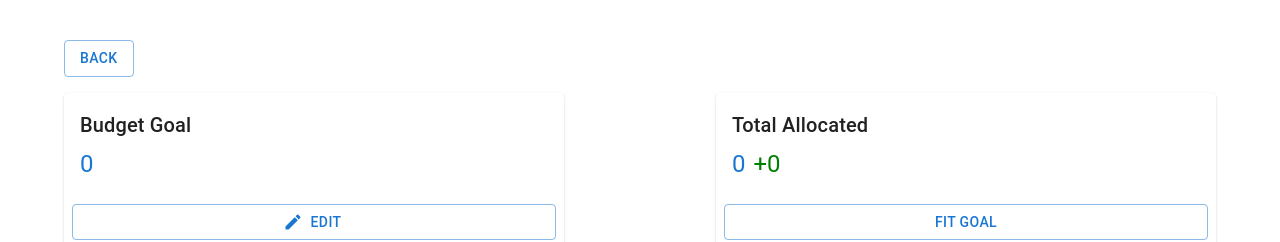
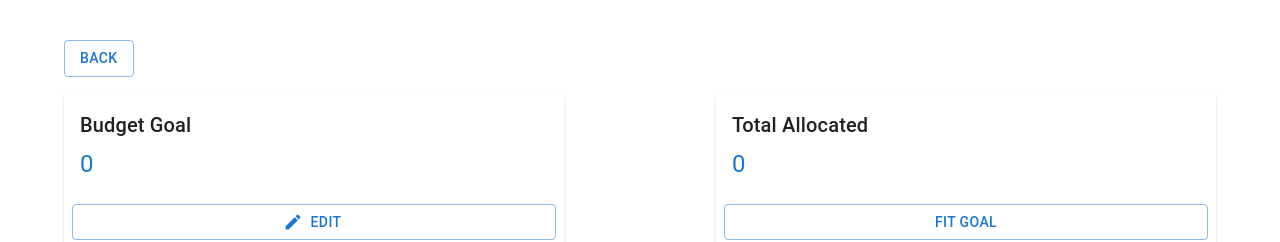
Before and after one commit to aspiforgreat/traveltracker, a React (Create React App) app in the folder frontend/: page /subbudget in a window 1280 px wide. Shown: the top 242 px of the page. Built offline with nearby package versions, Linux system fonts and the light colour scheme; no server answers.

Commit message:
adjusted the difference string so we can get rid of the rounding error in the display and only display the difference when it exists

```diff
--- a/frontend/src/TotalDisplay.js
+++ b/frontend/src/TotalDisplay.js
@@ -13,7 +13,9 @@ const TotalDisplay = ({ boxes, parentTotal, setParentTotal, isHomepage, onRedist
 
     const totalBoxSum = calculateTotal(boxes);
     const difference = (isHomepage ? userTotal ?? 0 : parentTotal.number ?? 0) - totalBoxSum
-    const differenceString = difference >= 0 ? `+${difference}` : difference;
+    const differenceString = Math.abs(difference) < 2 ? "" : difference >= 0 ? `+${difference}` : `${difference}`;
+
+
     const differenceColor = (isHomepage ? userTotal ?? 0 : parentTotal.number ?? 0) - totalBoxSum >= 0 ? "green":"red";
 
     const handleEditClick = () => {
```
